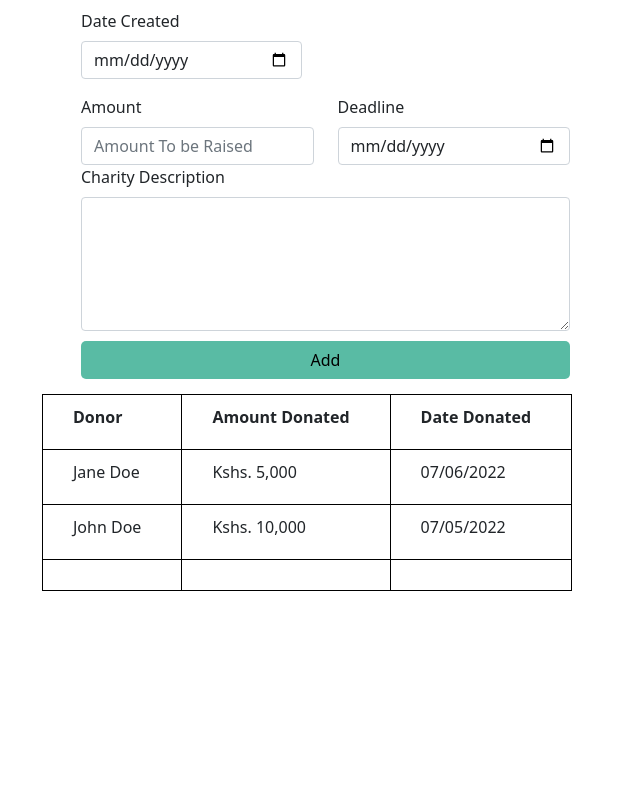
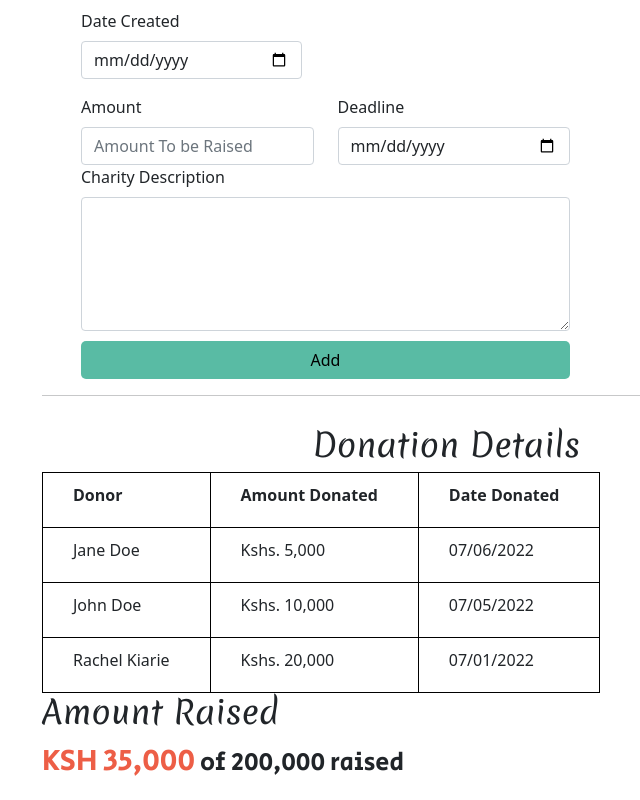
Before and after one commit to Rachelnk/Fund-Flow, an Angular app: page / in a window 1280 px wide. Shown: the part 1055-1855 px from the top of the page, without its empty margins (55-695 px from the left). Before the commit the page ends 1646 px from the top, so only its background shows below. Built offline with nearby package versions, Linux system fonts and the light colour scheme.

Commit message:
Add amount raised in the charity dashboard.

```diff
--- a/src/app/charity-dashboard/charity-dashboard.component.html
+++ b/src/app/charity-dashboard/charity-dashboard.component.html
@@ -13,10 +13,12 @@
     <div class="row">
       <app-charitydetails-form></app-charitydetails-form>
     </div>
+    <hr>
 
     <!-- Donor's table and amount raised -->
-    <div class="row" style="margin-top:15px ;">
-      <div class="col-md-8">
+    <div class="row" style="margin-top:30px ;">
+      <div class="col-md-9">
+        <h2 class="text-center">Donation Details</h2>
         <table>
           <tr>
             <th>Donor</th>
@@ -34,12 +36,18 @@
             <td>07/05/2022</td>
           </tr>
           <tr>
-            <td></td>
-            <td></td>
-            <td></td>
+            <td>Rachel Kiarie</td>
+            <td>Kshs. 20,000</td>
+            <td>07/01/2022</td>
           </tr>
 
         </table>
+      </div>
+      <div class="row">
+        <h2>Amount Raised</h2>
+        <p style="font-family: 'Secular One', sans-serif;"> <span style="color: #ED5E46; font-size: 30px;">KSH 35,000</span><span style="font-size: 25px ;"> of 200,000 raised</span>  </p>
+
+
       </div>
     </div>
 
```
